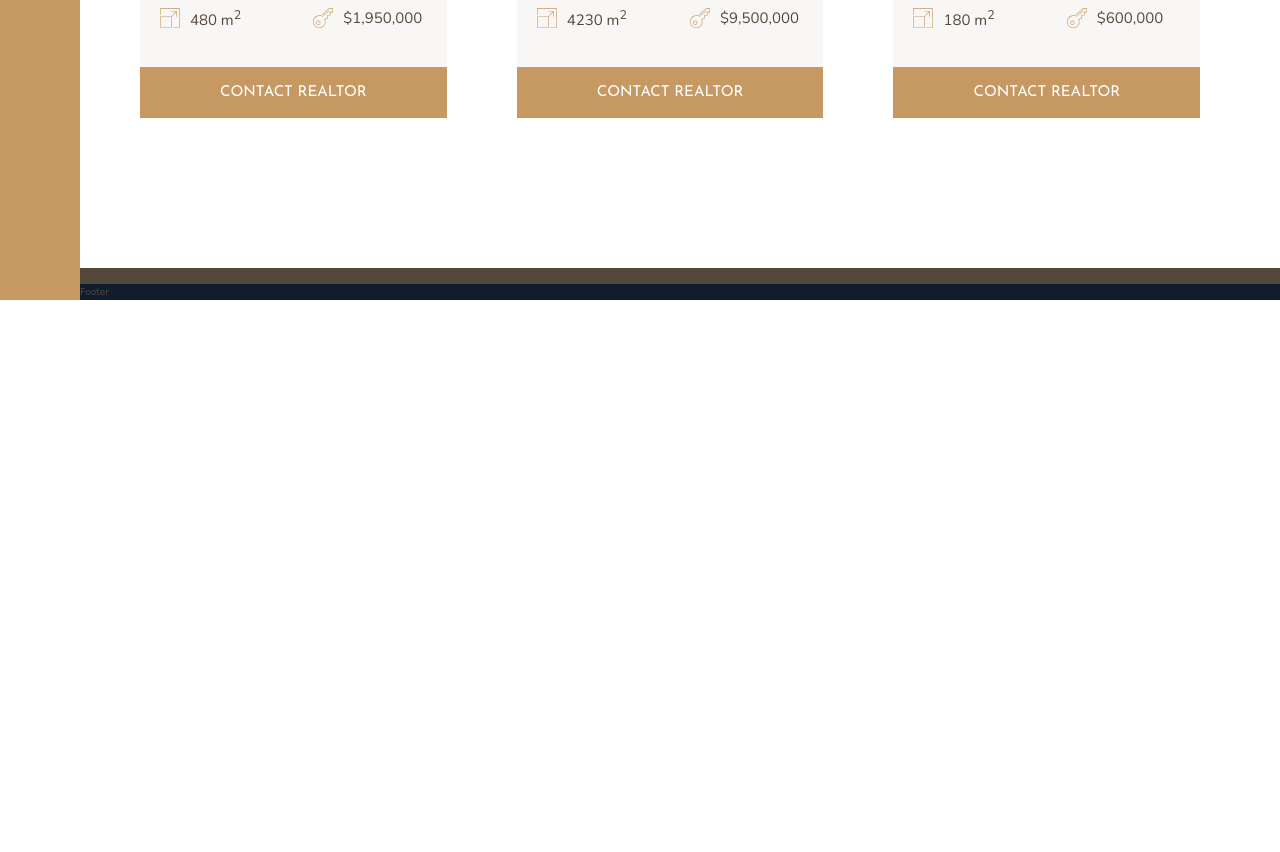
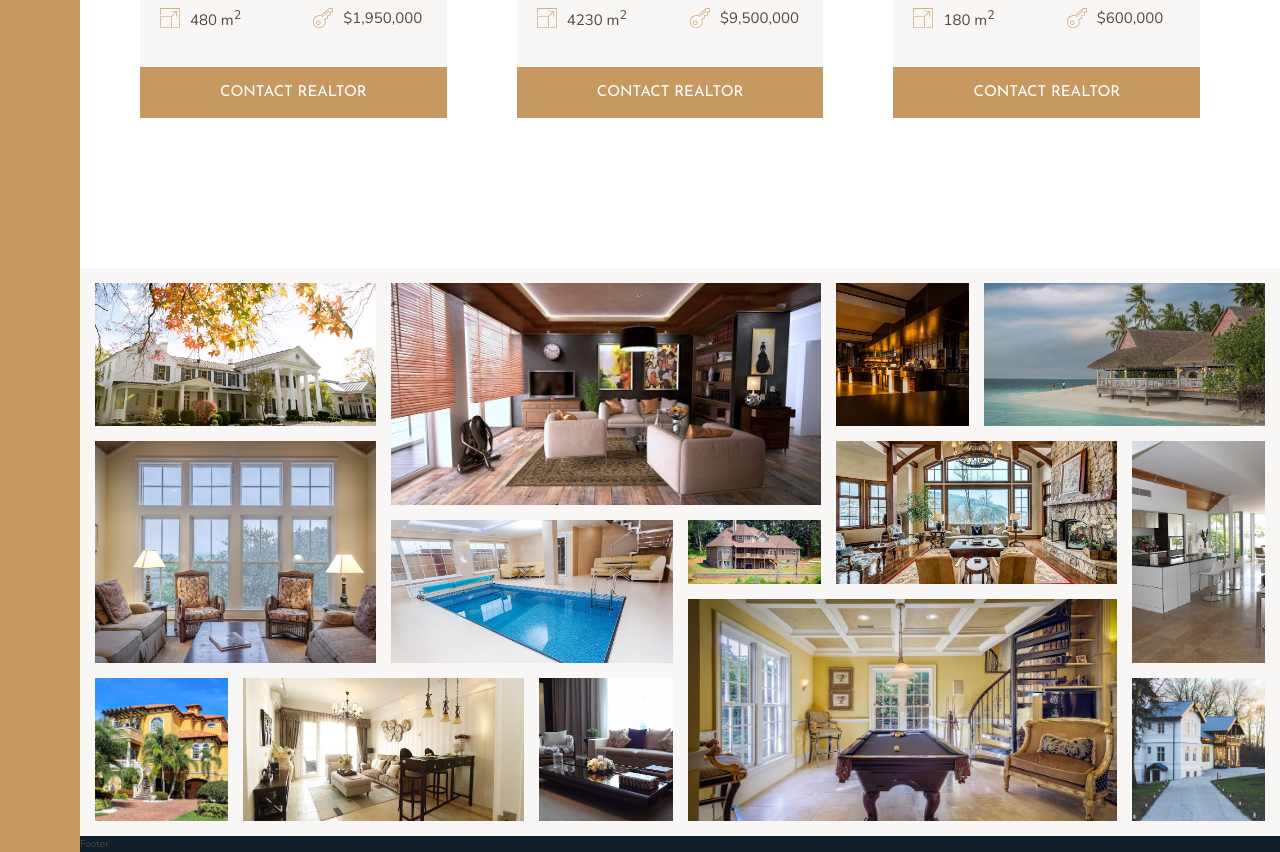
Before and after one commit to hanatokobato/nexter, a website: page index.html in a window 1280 px wide. Shown: the part 2850-3702 px from the top of the page. Before the commit the page ends 3150 px from the top, so only its background shows below. Drawn offline with nearby package versions, Linux system fonts and the light colour scheme.

Commit message:
Building gallery

```diff
--- a/index.html
+++ b/index.html
@@ -306,7 +306,70 @@
         <button class="btn home__btn">Contact realtor</button>
       </div>
     </section>
-    <section class="gallery">Fallery</section>
+    <section class="gallery">
+      <figure class="gallery__item gallery__item--1">
+        <img src="img/gal-1.jpeg" alt="Gallery image 1" class="gallery__img" />
+      </figure>
+      <figure class="gallery__item gallery__item--2">
+        <img src="img/gal-2.jpeg" alt="Gallery image 2" class="gallery__img" />
+      </figure>
+      <figure class="gallery__item gallery__item--3">
+        <img src="img/gal-3.jpeg" alt="Gallery image 3" class="gallery__img" />
+      </figure>
+      <figure class="gallery__item gallery__item--4">
+        <img src="img/gal-4.jpeg" alt="Gallery image 4" class="gallery__img" />
+      </figure>
+      <figure class="gallery__item gallery__item--5">
+        <img src="img/gal-5.jpeg" alt="Gallery image 5" class="gallery__img" />
+      </figure>
+      <figure class="gallery__item gallery__item--6">
+        <img src="img/gal-6.jpeg" alt="Gallery image 6" class="gallery__img" />
+      </figure>
+      <figure class="gallery__item gallery__item--7">
+        <img src="img/gal-7.jpeg" alt="Gallery image 7" class="gallery__img" />
+      </figure>
+      <figure class="gallery__item gallery__item--8">
+        <img src="img/gal-8.jpeg" alt="Gallery image 8" class="gallery__img" />
+      </figure>
+      <figure class="gallery__item gallery__item--9">
+        <img src="img/gal-9.jpeg" alt="Gallery image 9" class="gallery__img" />
+      </figure>
+      <figure class="gallery__item gallery__item--10">
+        <img
+          src="img/gal-10.jpeg"
+          alt="Gallery image 10"
+          class="gallery__img"
+        />
+      </figure>
+      <figure class="gallery__item gallery__item--11">
+        <img
+          src="img/gal-11.jpeg"
+          alt="Gallery image 11"
+          class="gallery__img"
+        />
+      </figure>
+      <figure class="gallery__item gallery__item--12">
+        <img
+          src="img/gal-12.jpeg"
+          alt="Gallery image 12"
+          class="gallery__img"
+        />
+      </figure>
+      <figure class="gallery__item gallery__item--13">
+        <img
+          src="img/gal-13.jpeg"
+          alt="Gallery image 13"
+          class="gallery__img"
+        />
+      </figure>
+      <figure class="gallery__item gallery__item--14">
+        <img
+          src="img/gal-14.jpeg"
+          alt="Gallery image 14"
+          class="gallery__img"
+        />
+      </figure>
+    </section>
     <footer class="footer">Footer</footer>
   </body>
 </html>
--- a/sass/_gallery.scss
+++ b/sass/_gallery.scss
@@ -1,5 +1,88 @@
 .gallery {
-  background-color: $color-grey-dark-1;
+  background-color: $color-grey-light-1;
+  grid-column: full-start / full-end;
+  display: grid;
+  grid-template-columns: repeat(8, 1fr);
+  grid-template-rows: repeat(7, 5vw);
+  grid-gap: 1.5rem;
+  padding: 1.5rem;
 
-  grid-column: full-start / full-end;
+  &__item {
+    &--1 {
+      grid-row: 1 / span 2;
+      grid-column: 1 / span 2;
+    }
+
+    &--2 {
+      grid-row: 1 / span 3;
+      grid-column: 3 / span 3;
+    }
+
+    &--3 {
+      grid-row: 1 / span 2;
+      grid-column: 6 / span 1;
+    }
+
+    &--4 {
+      grid-row: 1 / span 2;
+      grid-column: 7 / span 2;
+    }
+
+    &--5 {
+      grid-row: 3 / span 3;
+      grid-column: 1 / span 2;
+    }
+
+    &--6 {
+      grid-row: 4 / span 2;
+      grid-column: 3 / span 2;
+    }
+
+    &--7 {
+      grid-row: 4 / span 1;
+      grid-column: 5 / span 1;
+    }
+
+    &--8 {
+      grid-row: 3 / span 2;
+      grid-column: 6 / span 2;
+    }
+
+    &--9 {
+      grid-row: 3 / span 3;
+      grid-column: 8 / span 1;
+    }
+
+    &--10 {
+      grid-row: 6 / span 2;
+      grid-column: 1 / span 1;
+    }
+
+    &--11 {
+      grid-row: 6 / span 2;
+      grid-column: 2 / span 2;
+    }
+
+    &--12 {
+      grid-row: 6 / span 2;
+      grid-column: 4 / span 1;
+    }
+
+    &--13 {
+      grid-row: 5 / span 3;
+      grid-column: 5 / span 3;
+    }
+
+    &--14 {
+      grid-row: 6 / span 2;
+      grid-column: 8 / span 1;
+    }
+  }
+
+  &__img {
+    width: 100%;
+    height: 100%;
+    object-fit: cover;
+    display: block;
+  }
 }
```
Also changed, not shown: css/style.css.
